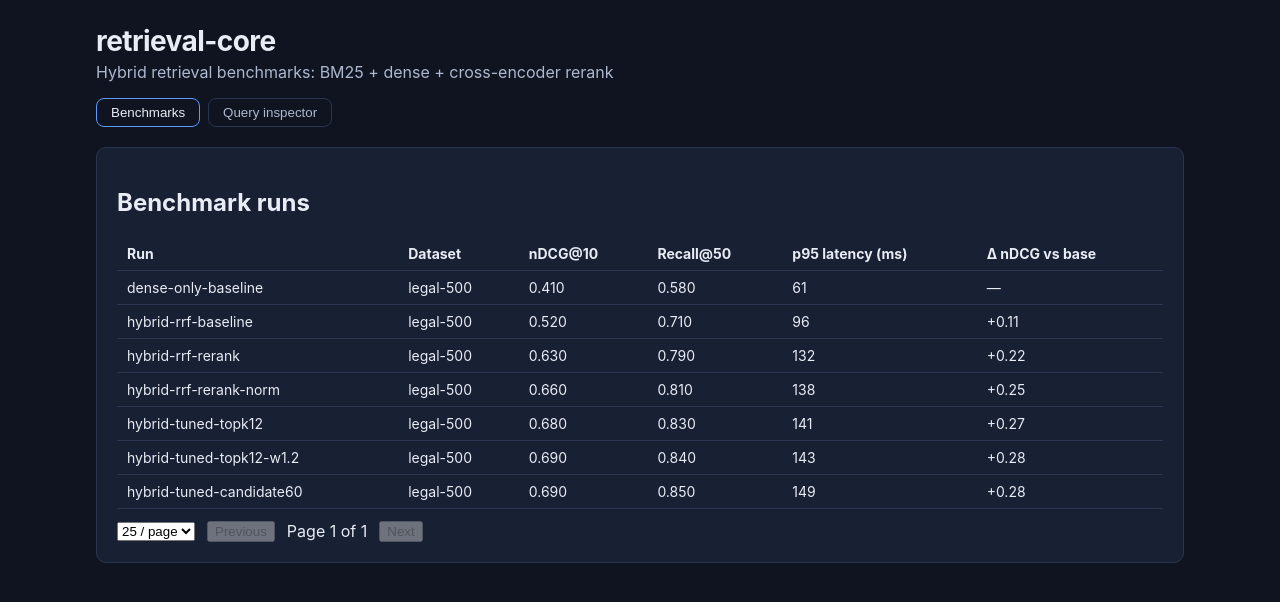
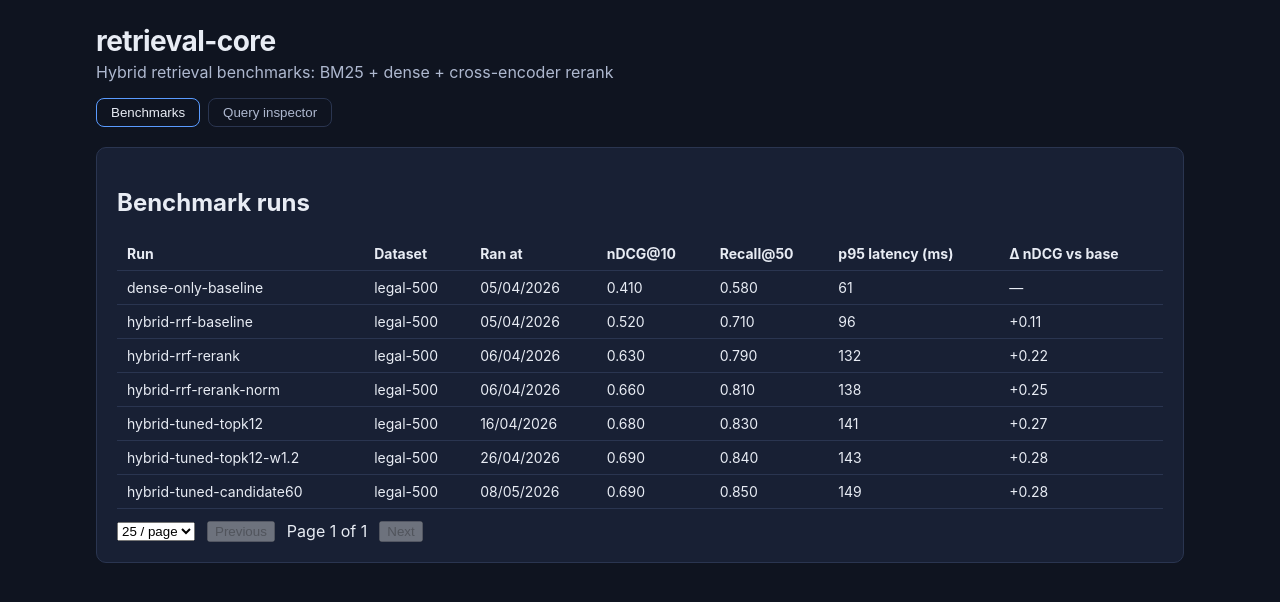
Before and after one commit to abj360/Retrieve-Me, a React (Vite) app in the folder dashboard/: page / in a window 1280 px wide. Shown: the top 602 px of the page. Built offline with nearby package versions, Linux system fonts and the light colour scheme.

Commit message:
feat(ui): add latency/recall chart to dashboard

```diff
--- a/dashboard/src/components/BenchmarkTable.tsx
+++ b/dashboard/src/components/BenchmarkTable.tsx
@@ -27,6 +27,10 @@ export function BenchmarkTable({ runs }: BenchmarkTableProps) {
       columns={[
         { label: "Run", render: (run) => run.name },
         { label: "Dataset", render: (run) => run.dataset },
+        {
+          label: "Ran at",
+          render: (run) => new Date(run.ranAt).toLocaleDateString("en-GB"),
+        },
         { label: "nDCG@10", render: (run) => run.ndcgAt10.toFixed(3) },
         { label: "Recall@50", render: (run) => run.recallAt50.toFixed(3) },
         { label: "p95 latency (ms)", render: (run) => run.p95Ms },
```
Also changed, not shown: dashboard/src/components/LatencyRecallChart.tsx (+5 -2 lines).
